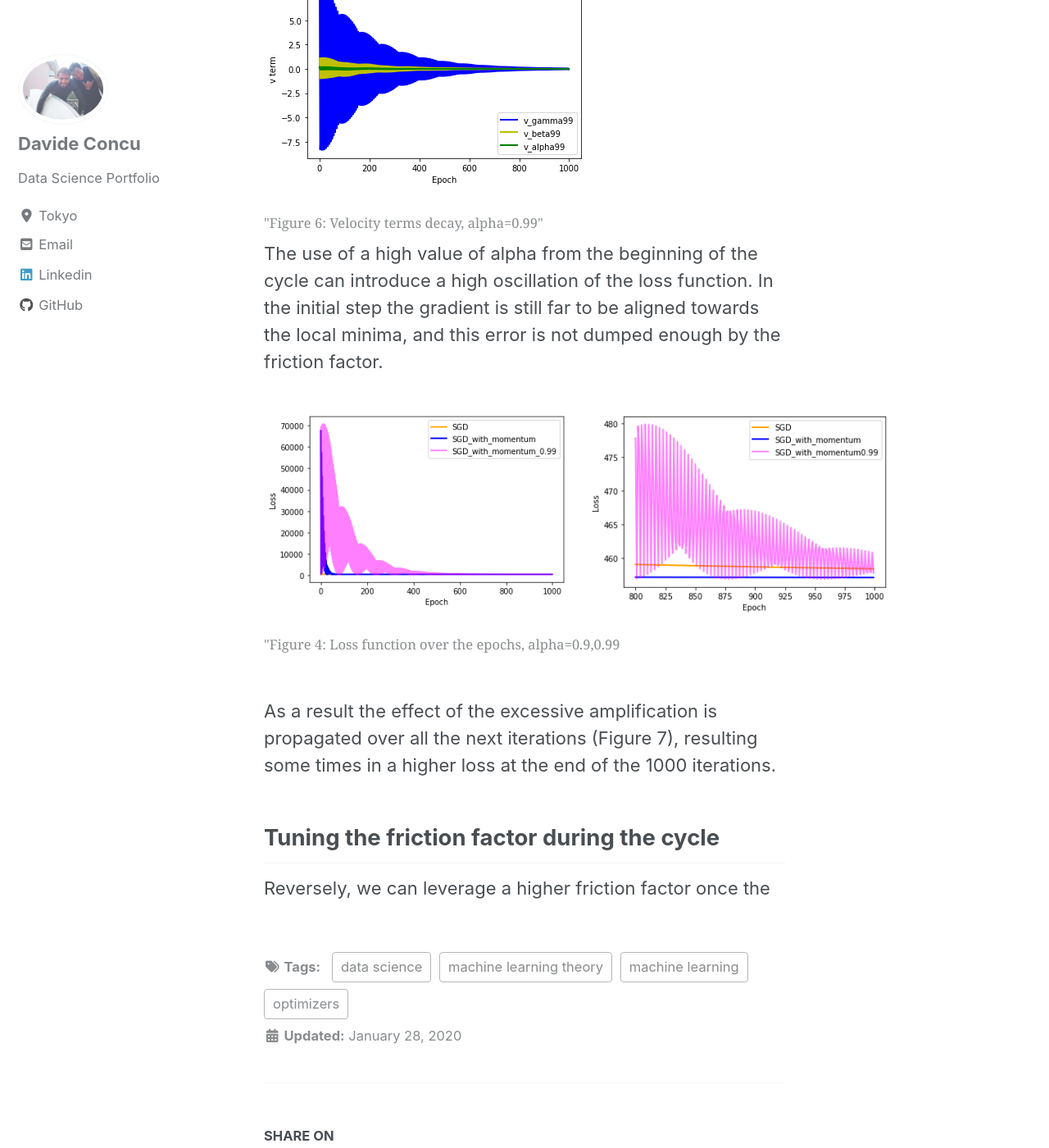
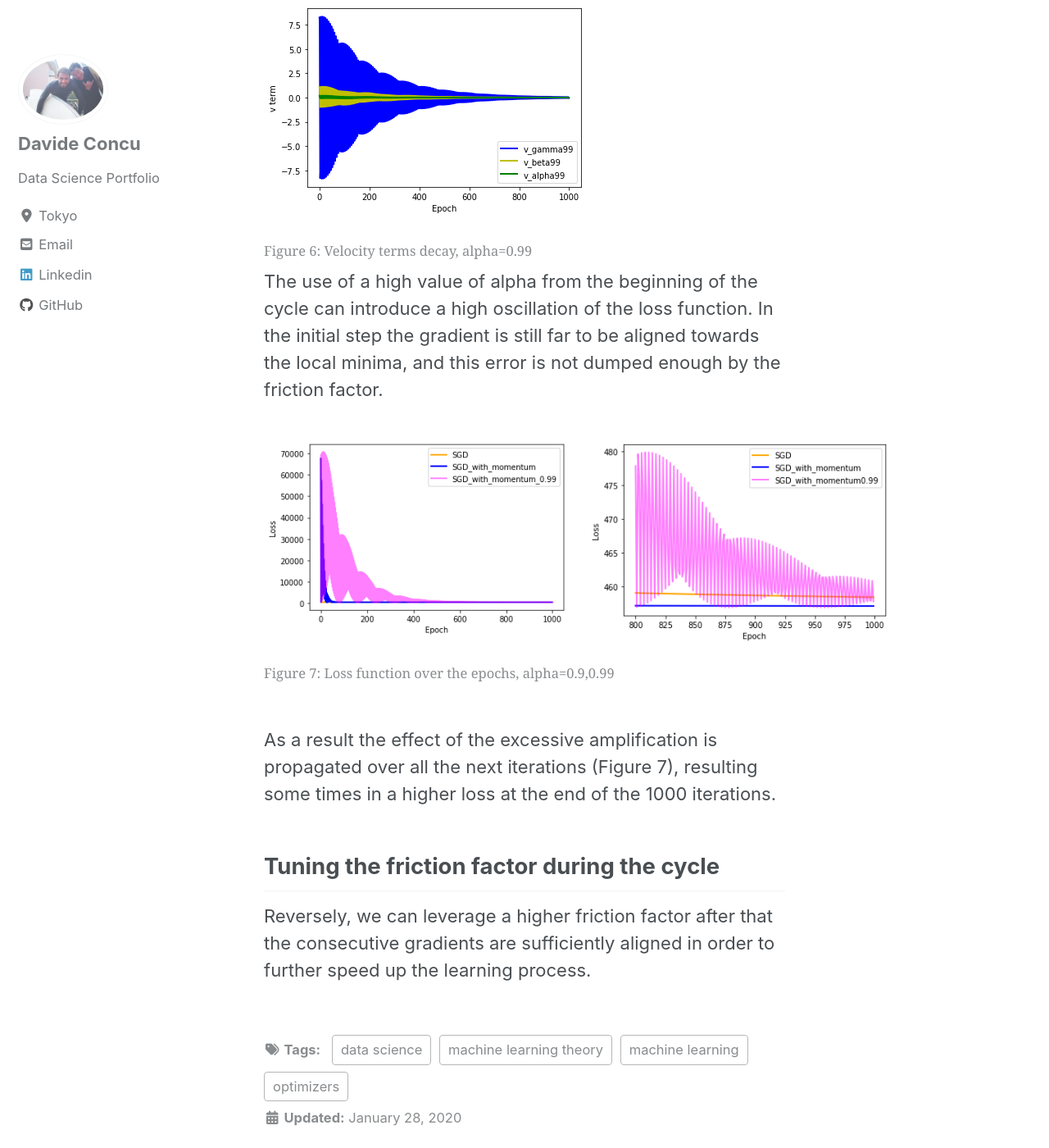
Before and after one commit to DavideDaz/EntuData, a Jekyll site: the page built from _posts/2020-01-28-OptimizersComparison.md, in a window 1280 px wide and 1400 px high, scrolled down 6851 px. Shown: the whole window at 82% size. Built offline with Jekyll 4.4.1, drawn with Linux system fonts in a browser that asks for light colours; cached includes are drawn as plain includes; nearby versions of some CDN libraries; formulas are drawn with MathJax 3; some of the changed text lies outside the part shown.

Commit message:
post optim1

```diff
--- a/_posts/2020-01-28-OptimizersComparison.md
+++ b/_posts/2020-01-28-OptimizersComparison.md
@@ -82,18 +82,18 @@ From Figure 5 we can also observe the effect of the friction factor that in case
 In case we set a higher friction factor we are actually "decreasing the friction" as we are storing a bigger portion of the previous gradient to evaluate the new step and the decay is reduced down to 1% over the iterations (Figure 6).
 
 <img src="{{ site.url }}{{ site.baseurl }}/OptimizerComparison/velocities099.png" alt="Velocity terms decay099">
-<figcaption>"Figure 6: Velocity terms decay, alpha=0.99"</figcaption>
+<figcaption>Figure 6: Velocity terms decay, alpha=0.99</figcaption>
 
 The use of a high value of alpha from the beginning of the cycle can introduce a high oscillation of the loss function. In the initial step the gradient is still far to be aligned towards the local minima, and this error is not dumped enough by the friction factor.
 
 <figure class="half full">
 <img src="{{ site.url }}{{ site.baseurl }}/OptimizerComparison/loss099.png" alt="SGD with momentum loss099">
 <img src="{{ site.url }}{{ site.baseurl }}/OptimizerComparison/loss099_mag.png" alt="SGD with momentum loss mag099mag">
-<figcaption>"Figure 4: Loss function over the epochs, alpha=0.9,0.99</figcaption>
+<figcaption>Figure 7: Loss function over the epochs, alpha=0.9,0.99</figcaption>
 </figure>
 As a result the effect of the excessive amplification is propagated over all the next iterations (Figure 7), resulting some times in a higher loss at the end of the 1000 iterations.
 
 
 ## Tuning the friction factor during the cycle
 
-Reversely, we can leverage a higher friction factor once the
+Reversely, we can leverage a higher friction factor after that the consecutive gradients are sufficiently aligned in order to further speed up the learning process.
```
Also changed, not shown: other parts of _posts/2020-01-28-OptimizersComparison.md (+1 -1 lines).
